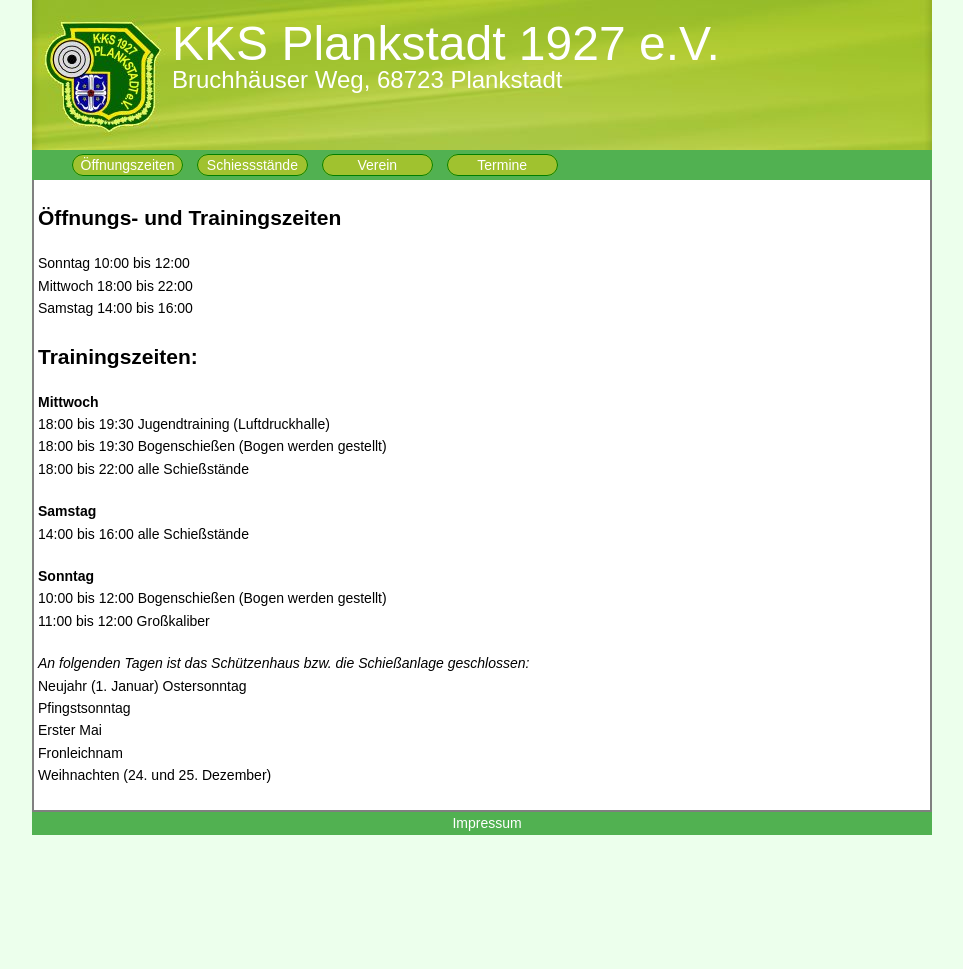
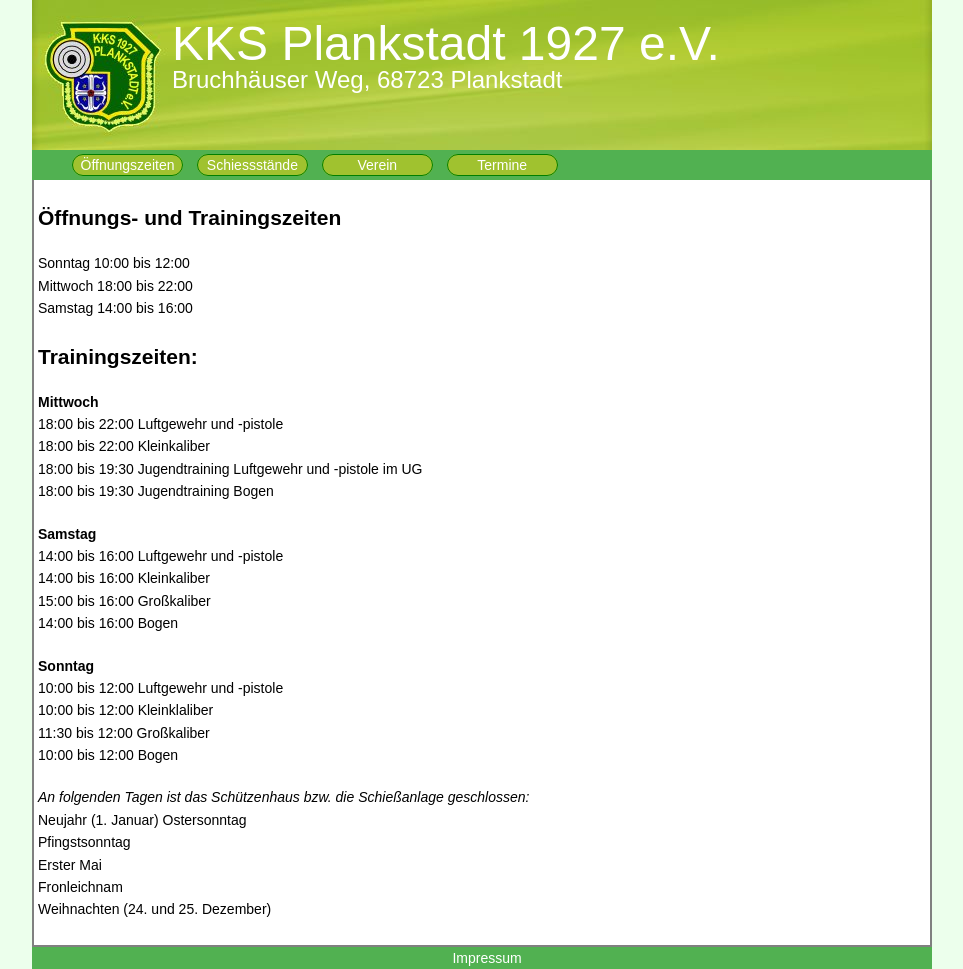
Before and after one commit to tamepenguin/kks-plankstadt, a Jekyll site: the page built from oeffnungszeiten.markdown, in a window 1280 px wide. Shown: the whole page, without its empty margins (158-1121 px from the left). Built offline with Jekyll 4.4.1, drawn with Linux system fonts in a browser that asks for light colours; before the commit the page ends 900 px from its top, so only the background shows below that.

```diff
--- a/oeffnungszeiten.markdown
+++ b/oeffnungszeiten.markdown
@@ -4,24 +4,27 @@ layout: default
 ## Öffnungs- und Trainingszeiten
 
 Sonntag 10:00 bis 12:00
-Mittwoch  18:00 bis 22:00
+Mittwoch 18:00 bis 22:00
 Samstag 14:00 bis 16:00
 
 ## Trainingszeiten:
 __Mittwoch__
-18:00 bis 19:30 Jugendtraining (Luftdruckhalle)
-18:00 bis 19:30 Bogenschießen (Bogen werden gestellt)
-18:00 bis 22:00 alle Schießstände
+18:00 bis 22:00 Luftgewehr und -pistole
+18:00 bis 22:00 Kleinkaliber
+18:00 bis 19:30 Jugendtraining Luftgewehr und -pistole  im UG
+18:00 bis 19:30 Jugendtraining Bogen
 
 __Samstag__
-14:00 bis 16:00 alle Schießstände
+14:00 bis 16:00 Luftgewehr und -pistole
+14:00 bis 16:00 Kleinkaliber
+15:00 bis 16:00 Großkaliber
+14:00 bis 16:00 Bogen
 
 __Sonntag__
-10:00 bis 12:00 Bogenschießen (Bogen werden gestellt)
-11:00 bis 12:00 Großkaliber
-
-
-
+10:00 bis 12:00 Luftgewehr und -pistole
+10:00 bis 12:00 Kleinklaliber
+11:30 bis 12:00 Großkaliber
+10:00 bis 12:00 Bogen
 
 _An folgenden Tagen ist das Schützenhaus bzw. die Schießanlage geschlossen:_
 Neujahr (1. Januar)
--- a/verein.markdown
+++ b/verein.markdown
@@ -7,7 +7,7 @@ layout: default
 Die aktuelle Satzung des Vereins können finden Sie [hier][satzung] zum Nachlesen.
 
 
-##Geschäftsführender Vorstand
+## Geschäftsführender Vorstand
 
 <table class="vereinstabelle">
 <tr>
@@ -49,7 +49,7 @@ Tel. 06202/12312 </td>
 
 
 
-##Erweiterter Vorstand
+## Erweiterter Vorstand
 
 
 <table class="vereinstabelle">
@@ -82,7 +82,7 @@ Tel. 06202/12312 </td>
 </table>
 
 
-##Jugendvorstand
+## Jugendvorstand
 
 <table class="vereinstabelle">
 <tr>
```
Also changed, not shown: termine.markdown (+1 -8 lines).
